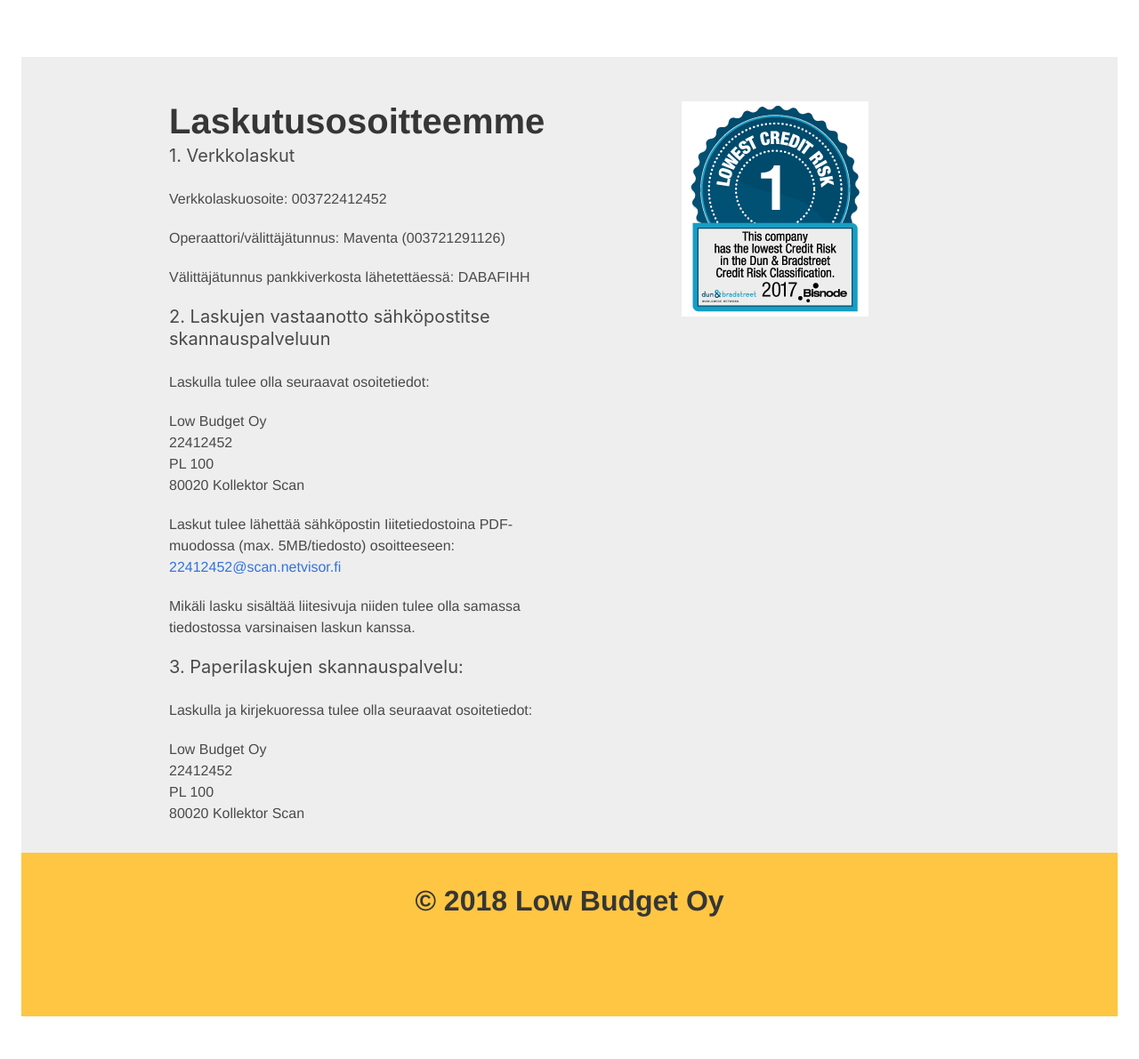
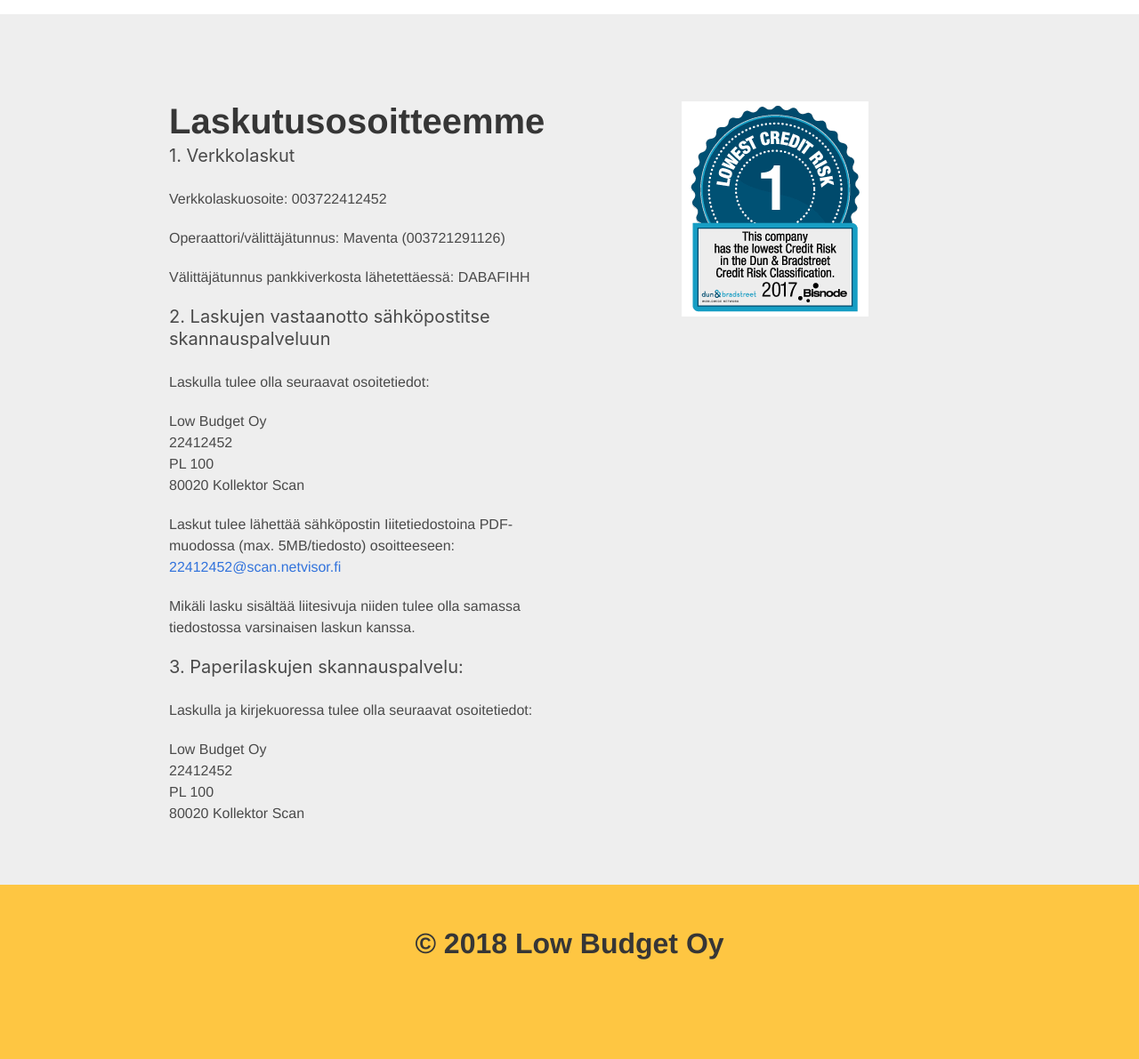
Before and after one commit to lowbmoi/lowbudgetfi, a Jekyll site: the page built from index.md, in a window 1280 px wide. Shown: the part 1477-2668 px from the top of the page at 89% size. Built offline with Jekyll 4.4.1, drawn with Linux system fonts in a browser that asks for light colours; nearby versions of some CDN libraries.

Commit message:
Fixed some issues

```diff
--- a/_layouts/front.html
+++ b/_layouts/front.html
@@ -283,9 +283,9 @@
     <!-- INVOICING INFORMATION -->
 
 
-    <div class="section">
+    <section class="section bg-gray">
 
-      <div class="container is-fullhd bg-gray">
+      <div class="container">
 
 
         <div class="container max" style="padding-top: 50px;">
```
